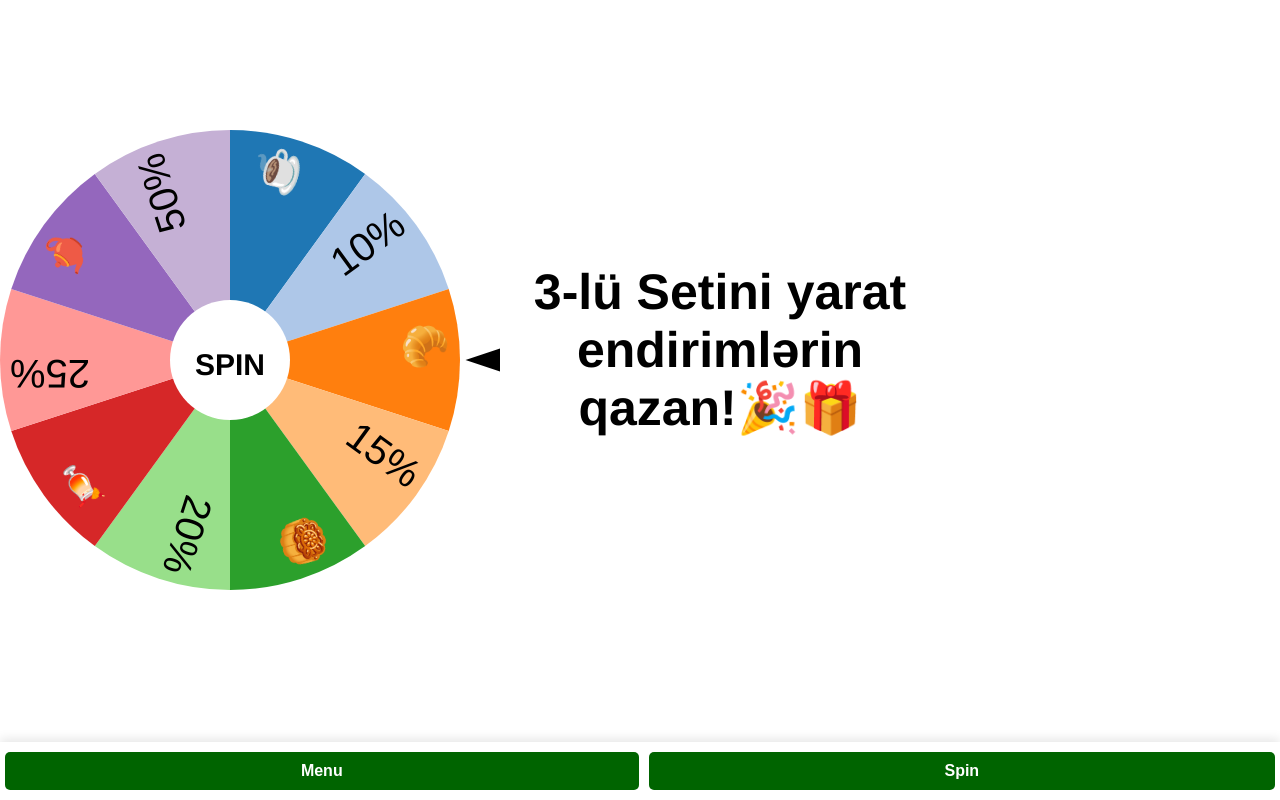
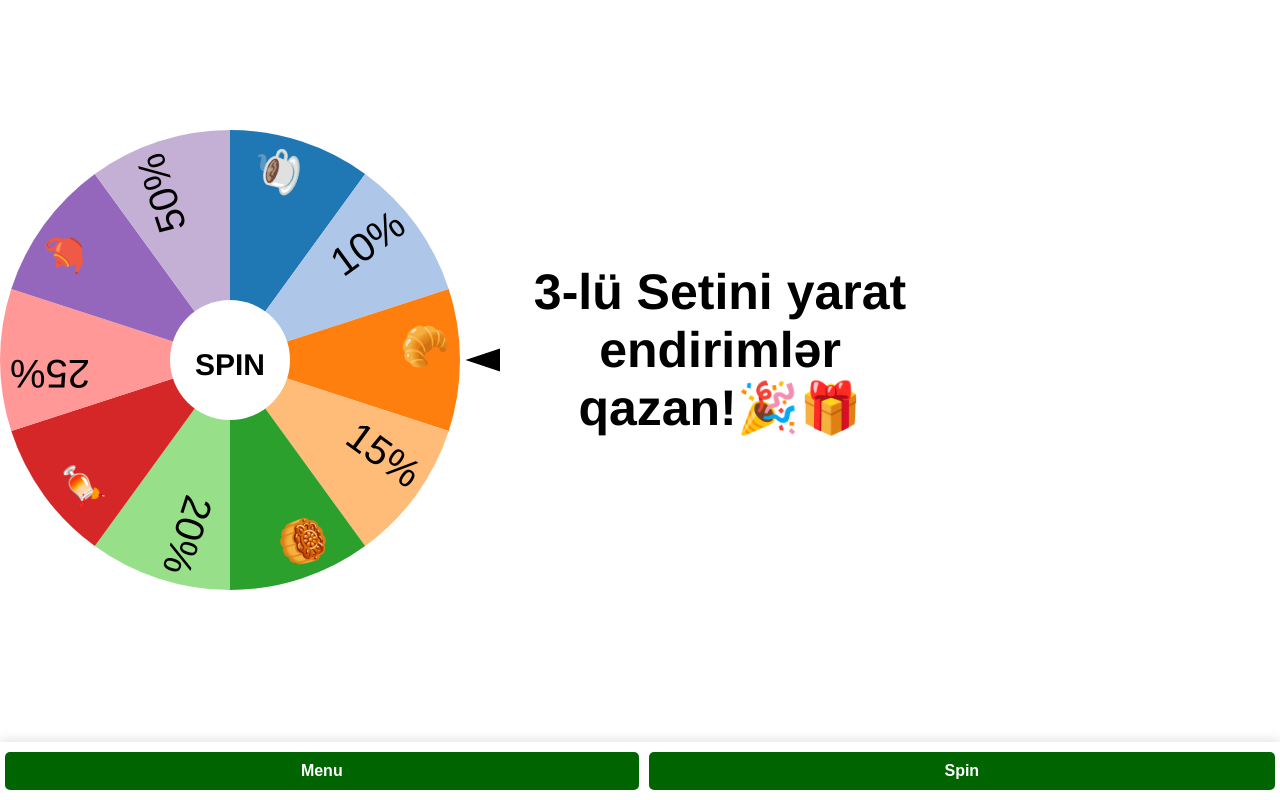
Before and after one commit to FreyaCoffee/FreyaCoffee, a plain HTML site: page index.html in a window 1280 px wide. Both pictures are taken after a click on the button "Spin". Drawn offline with nearby package versions, Linux system fonts and the light colour scheme.

Commit message:
Update index.html

```diff
--- a/index.html
+++ b/index.html
@@ -240,7 +240,7 @@
   <body>
       <div id="chart"></div>
       <div id="question">
-          <h1>3-lü Setini yarat endirimlərin qazan!🎉🎁</h1>
+          <h1>3-lü Setini yarat endirimlər qazan!🎉🎁</h1>
       </div>
       <script src="https://d3js.org/d3.v3.min.js" charset="utf-8"></script>
       <script>
```
